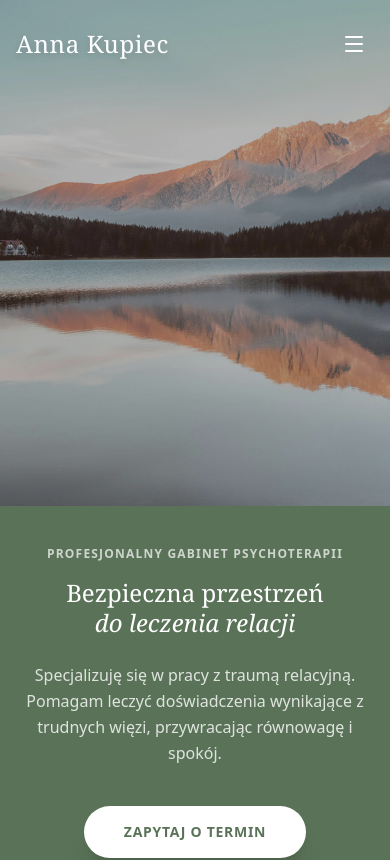
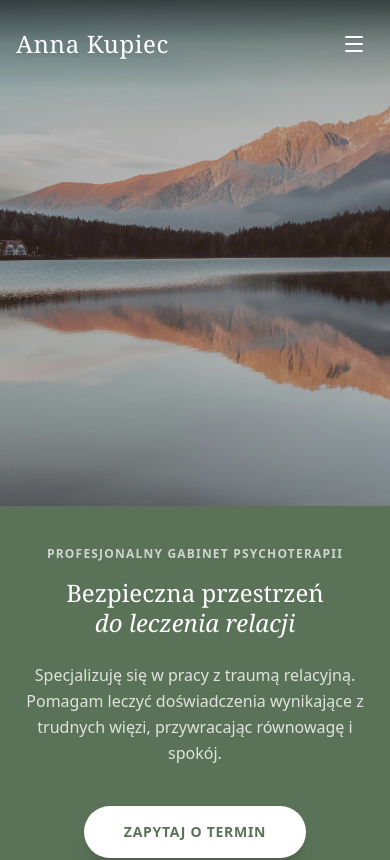
Before and after one commit to HeroFabi/anna-kupiec---psychoterapiav2, a Next.js app: page / in a window 390 px wide. Shown: the top 860 px of the page. Built offline with nearby package versions, Linux system fonts and the light colour scheme.

Commit message:
feat: Initialize Next.js application with core layout, landing page, and responsive navigation component.

```diff
--- a/app/layout.tsx
+++ b/app/layout.tsx
@@ -16,7 +16,7 @@ export const metadata: Metadata = {
 export default function RootLayout({ children }: { children: React.ReactNode }) {
   return (
     <html lang="pl" className="scroll-smooth">
-      <body className="font-sans text-gray-800 antialiased bg-[#FAFAFA]" suppressHydrationWarning>
+      <body className="font-sans text-gray-800 antialiased bg-[#FAFAFA] w-full overflow-x-hidden" suppressHydrationWarning>
         {children}
       </body>
     </html>
--- a/app/page.tsx
+++ b/app/page.tsx
@@ -13,7 +13,7 @@ import Footer from '@/components/sections/Footer';
 
 export default function Home() {
   return (
-    <main className="min-h-screen flex flex-col bg-[#FAFAFA] text-slate-800 selection:bg-[#5A7358]/20">
+    <main className="min-h-screen flex flex-col bg-[#FAFAFA] text-slate-800 selection:bg-[#5A7358]/20 w-full overflow-x-hidden relative">
       <Navbar />
       <Hero />
       <Specialization />
--- a/components/sections/Navbar.tsx
+++ b/components/sections/Navbar.tsx
@@ -37,7 +37,14 @@ export default function Navbar({ isSolid = false }: NavbarProps) {
         activeState ? 'bg-white/95 backdrop-blur-md shadow-sm py-4' : 'bg-transparent py-6'
       }`}
     >
-      <div className="max-w-7xl mx-auto px-4 sm:px-6 lg:px-8 flex justify-between items-center">
+      {/* Background Gradient for readability before scrolling */}
+      <div
+        className={`absolute inset-0 bg-gradient-to-b from-black/60 via-black/20 to-transparent pointer-events-none transition-opacity duration-300 ${
+          activeState ? 'opacity-0' : 'opacity-100'
+        } -z-10`}
+      />
+
+      <div className="max-w-7xl mx-auto px-4 sm:px-6 lg:px-8 flex justify-between items-center relative z-10">
         <Link href="/" className={`font-serif text-2xl tracking-wide font-medium transition-colors ${activeState ? 'text-slate-900' : 'text-white drop-shadow-md'}`}>
           Anna Kupiec
         </Link>
```
